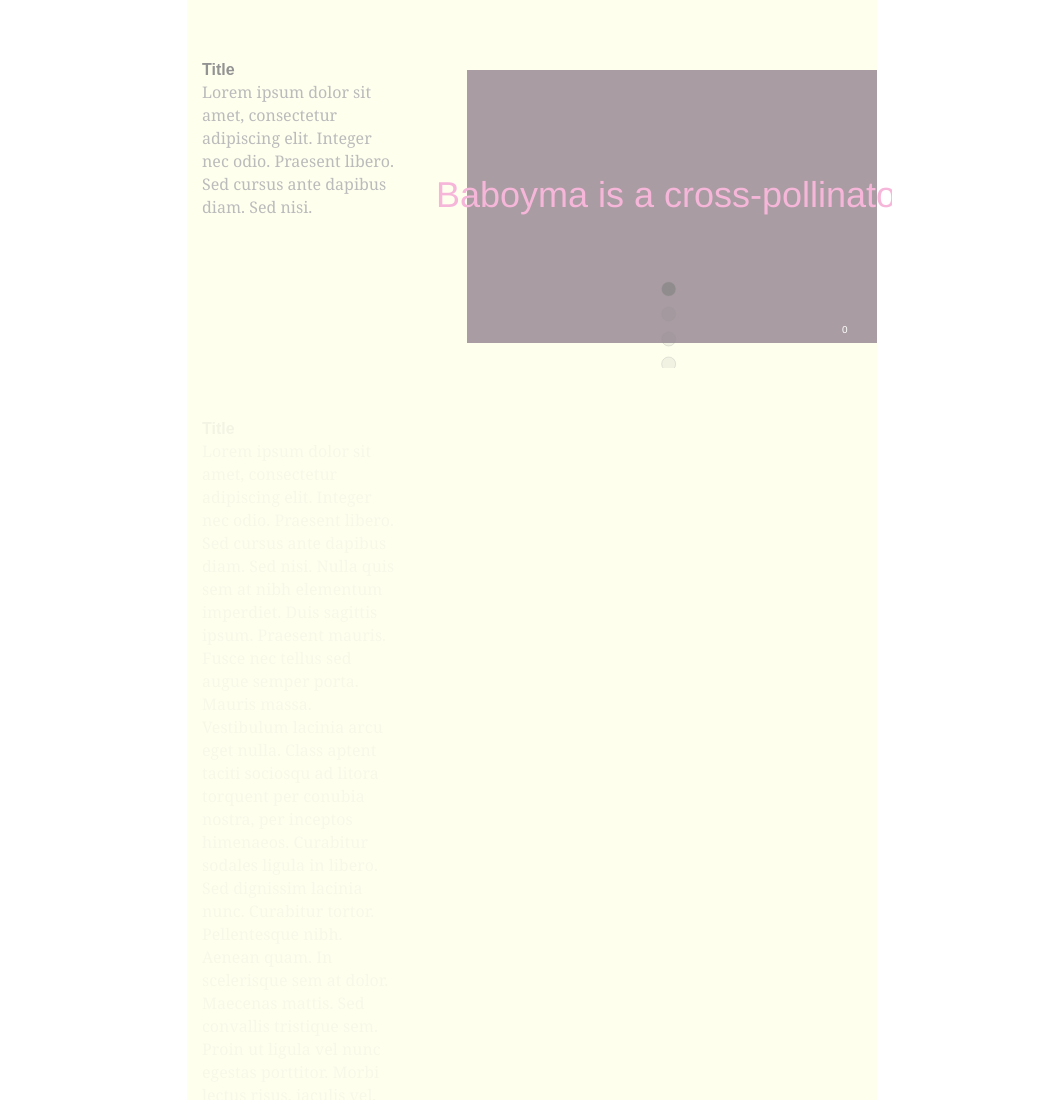
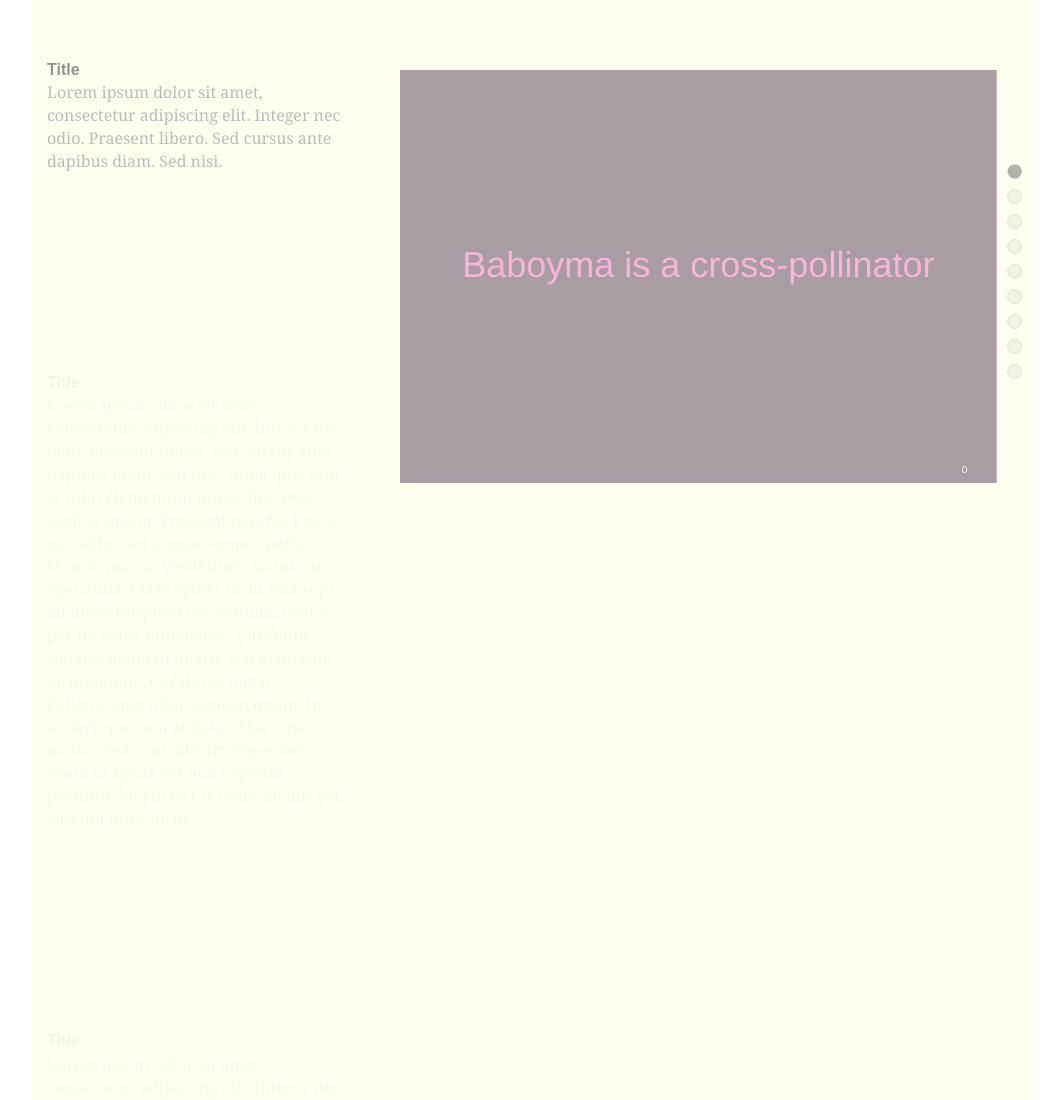
Before and after one commit to flaneuse/clean-scroller, a plain HTML site: page index.html in a window 1280 px wide. Shown: the top 1100 px of the page, without its empty margins (108-1171 px from the left). Drawn offline with Linux system fonts and the light colour scheme.

Commit message:
fixed sizing of divs

```diff
--- a/css/style.css
+++ b/css/style.css
@@ -1,6 +1,6 @@
 /*Width of main container*/
 .container {
-  max-width: 690px;
+  max-width: 1000px;
   padding-right: 15px; /* normal 15 px + 25 px for breadcrumbs.*/
 }
 
@@ -43,6 +43,7 @@
   margin-bottom: 2px;
   color: #262626;
   line-height: 1.2em;
+  padding-left: 0;
 }
 
 #extra-space {
@@ -55,6 +56,7 @@
   top: 60px;
   z-index: 1;
   margin-left: 0;
+  padding: 0;
   /*background-color: red;*/
 }
 
--- a/index.html
+++ b/index.html
@@ -15,9 +15,6 @@
 
 <div class="container">
 
-  <!-- BREADCRUMBS -->
-    <div class="navbar-fixed-right" id="breadcrumbs">
-      </div>
 
   <!-- GRAPHIC (row with everything responsive inside) -->
   <div class="row" id='graphic'>
--- a/js/sections.js
+++ b/js/sections.js
@@ -15,27 +15,28 @@ var scrollVis = function() {
 // var graphic_data;
 var graphic_aspect_width = 4;
 var graphic_aspect_height = 3;
+var padding_right = 10;
 // var mobile_threshold = 500;
-var pctVis = 2/3; // percent of #graphic occupied by #vis.
+
 
 // window function to get the size of the outermost parent
 var graphic = d3.select("#graphic");
 
 var graphicSize = graphic.node().getBoundingClientRect();
+var sidebarSize = d3.select("#sections").node().getBoundingClientRect();
 
-console.log("d3: ")
-console.log(graphicSize.width*pctVis)
-console.log("jQ: ")
-// console.log($graphic.width()*(2/3))
-
+w = graphicSize.width - sidebarSize.width - padding_right;
   // constants to define the size
   // and margins of the vis area, based on the outer vars.
-var margin = { top: 10, right: 15, bottom: 25, left: 35 };
-// var width = $graphic.width()* pctVis - margin.left - margin.right;
-var width = graphicSize.width * pctVis - margin.left - margin.right;
+var margin = { top: 10, right: 25, bottom: 25, left: 35 };
+var width = w - margin.left - margin.right;
 var height = Math.ceil((width * graphic_aspect_height) / graphic_aspect_width) - margin.top - margin.bottom;
 
-var numSlides = 6;
+console.log(width)
+console.log(height)
+
+var numSlides = 9;
+var radius_bc = 7; // radius of breadcrumbs
 
 // clear out existing graphics
 // $graphic.empty();
@@ -91,48 +92,24 @@ var numSlides = 6;
        svg.attr("width", width + margin.left + margin.right);
        svg.attr("height", height + margin.top + margin.bottom);
 
-
        // this group element will be used to contain all
        // other elements.
        g = svg.select("g")
          .attr("transform", "translate(" + margin.left + "," + margin.top + ")");
 
 // BREADCRUMBS
-         // create svg and give it a width and height
-//          breadcrumbs = d3.select("#breadcrumbs").selectAll("svg").data([numSlides]);
-//          breadcrumbs.enter().append("svg").append("g");
-//
-//          breadcrumbs.attr("width", margin.left + margin.right);
-//          breadcrumbs.attr("height", height + margin.top + margin.bottom);
-//
-//
-//          // this group element will be used to contain all
-//          // other elements.
-//          gBr = breadcrumbs.select("g")
-//          .attr("width", 50)
-//          .attr("height", 40)
-//            .attr("transform", "translate(" + graphicSize.width + "," + margin.top + ")").selectAll("circle")
-// .data(numSlides)
-// .enter().append()
-// .attr("id", "breadcrumb")
-// .attr("cx", 10)
-// .attr("cy", 10)
-// .attr("r", 10);
 
 var breadcrumbs = Array(numSlides).fill(0)
 breadcrumbs[0] = 1
-bcSpacing = 25;
+spacing_bc = 25; // spacing between breadcrumbs, in pixels.
 
-var graphic = d3.select("svg");
-
-var graphicSize = graphic.node().getBoundingClientRect();
-
-h = graphicSize.height/2 + (breadcrumbs.length/2) * 25;
+dx_bc = width + margin.left + margin.right;
+dy_bc = (height + margin.top + margin.bottom)/2 - (breadcrumbs.length/2) * spacing_bc;
 svg = d3.select("svg");
 
 svg.append("g").attr("id", "bread")
-  .attr("transform", "translate(" + margin.left + "," + margin.top + ")")
-  .attr("transform", "translate(" + width/3 + "," + h + ")");
+  // .attr("transform", "translate(" + margin.left + "," + margin.top + ")")
+  .attr("transform", "translate(" + dx_bc + "," + dy_bc + ")");
 
 
 
@@ -142,9 +119,9 @@ br = svg.selectAll("#bread");
      .data(breadcrumbs)
      .enter().append("circle")
      .attr("id", function(d,i) {return i})
-     .attr("cy", function(d,i) {return i * bcSpacing;})
-     .attr("cx", 100)
-     .attr("r", 7)
+     .attr("cy", function(d,i) {return i * spacing_bc;})
+     .attr("cx", -radius_bc)
+     .attr("r",  radius_bc)
      .style("stroke-width", 0.25)
      .style("stroke", "#333")
      .style("fill", "")
@@ -152,7 +129,6 @@ br = svg.selectAll("#bread");
 
 br.selectAll("circle").on("click", function(d,i) {
   selectedFrame = this.id;
-  console.log("clicked " + selectedFrame);
 
   updateBreadcrumbs(selectedFrame);
   activateFunctions[selectedFrame]();
```
